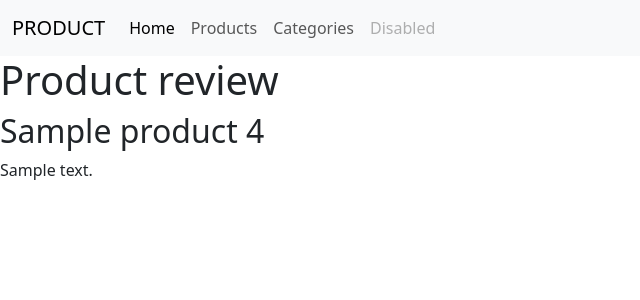
After one commit to saikaldi/dgango, a Django app: template templates/products/review.html in a window 1280 px wide. The commit adds this page. Shown: the top 300 px of the page, without its empty margins (0-640 px from the left). Run offline with Django 4.2, Linux system fonts and the light colour scheme; the template is opened without the code that fills it: most values are stand-ins (such as "Sample title", 1, 10 or a date in 2020); parts of the project's set-up code (start-up, migrations or seed data) failed here and were passed over.

Commit message:
Add review

```diff
--- a/blog/urls.py
+++ b/blog/urls.py
@@ -11,5 +11,6 @@ urlpatterns = [
     # path('goodmorning/', views.goodmorning_view )
     path('', views.main_view),
     path('products/', views.products_view),
+    path('products/<int:product_id>/', views.review_view),
     path('categories/', views.category_view)
 ]
--- a/templates/products/products.html
+++ b/templates/products/products.html
@@ -18,7 +18,7 @@
                   {{category}}
                 </a>
               {%endfor%} -->
-              <a href="#" class="btn btn-primary">More</a>
+              <a href="/products/{{product.id}}" class="btn btn-primary">More</a>
             </div>
           </div>
     {% endfor %}
--- /dev/null
+++ b/templates/products/review.html
@@ -0,0 +1,17 @@
+{% extends 'index.html' %}
+
+{% block content %}
+
+    <h1>
+        Product review
+    </h1>
+
+    <h2>
+    {{ products.title }} {{ products.rate }}
+    </h2>
+
+    <p>
+    {{ products.content }}
+    </p>
+
+    {% endblock %}
```
Also changed, not shown: post/views.py (+12 -0 lines).
